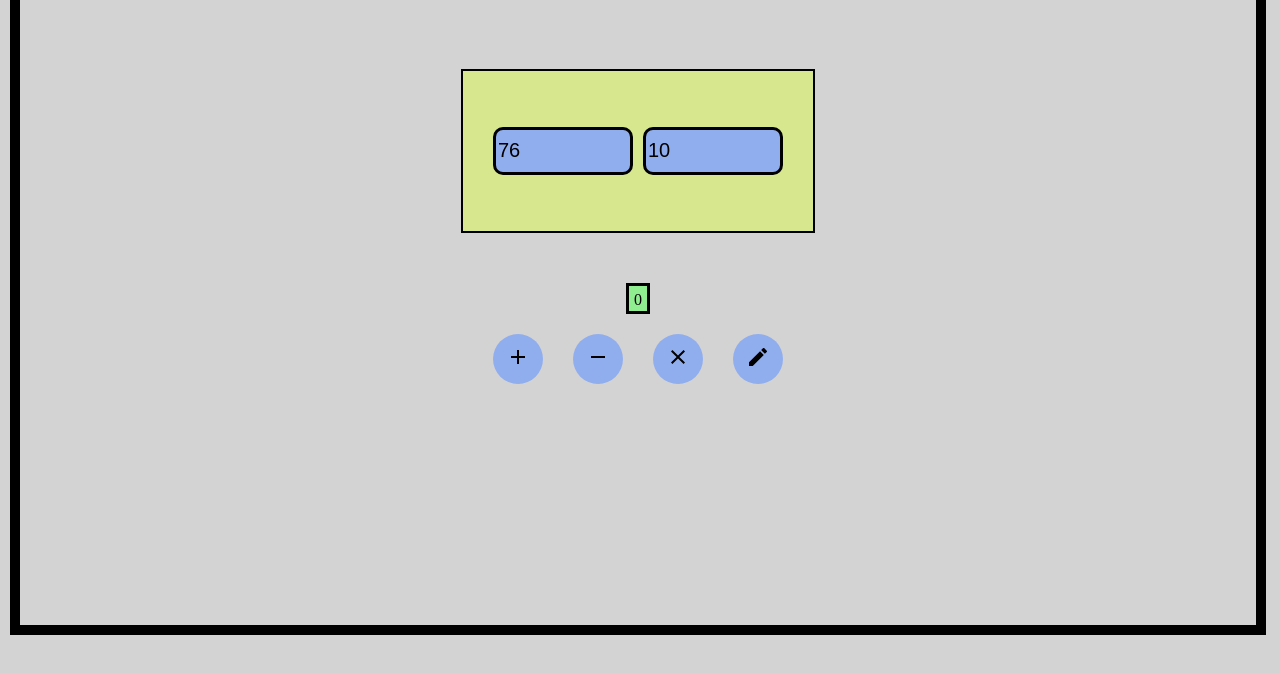
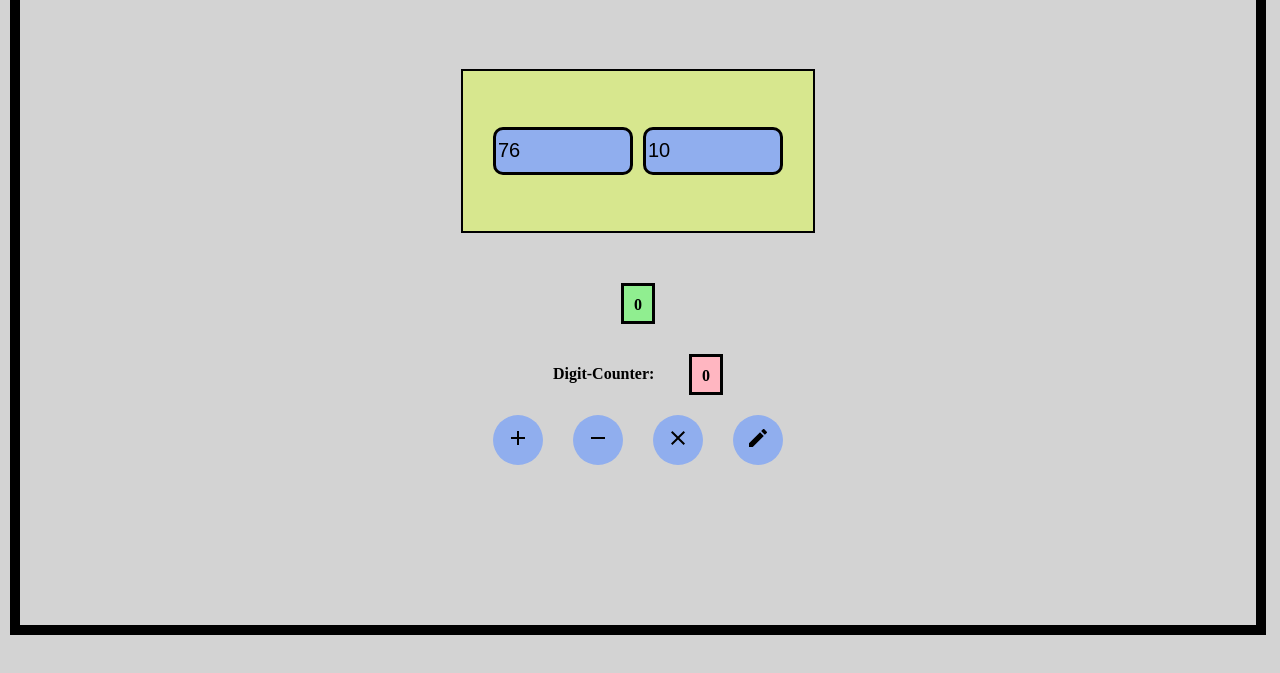
Before and after one commit to franzosterkamp/calculator-99, a website built with Parcel: page src/index.html in a window 1280 px wide. Shown: the part 125-798 px from the top of the page. Built offline with nearby package versions, Linux system fonts and the light colour scheme.

Commit message:
add DigiCounter (#7)

```diff
--- a/src/index.html
+++ b/src/index.html
@@ -27,6 +27,11 @@
       />
     </div>
     <div id="result">0</div>
+
+    <div class="counter">
+      <div>Digit-Counter:</div>
+      <div class="digitcounter">0</div>
+    </div>
     <div class="buttons">
       <button class="plus">
         <svg
--- a/src/index.js
+++ b/src/index.js
@@ -1,6 +1,6 @@
 "use strict";
 
-import { sum, minus, multi, divide } from "./lib/operators";
+import { sum, minus, multi, divide, countDigits } from "./lib/operators";
 
 const firstElement = document.querySelector("[name=first]");
 const secondElement = document.querySelector("[name=second]");
@@ -9,8 +9,8 @@ const minusButton = document.querySelector(".minus");
 const multiButton = document.querySelector(".multi");
 const divideButton = document.querySelector(".divide");
 const operator = document.querySelector(".operator");
-// const result = document.getElementById("result");
 const result = document.querySelector("#result");
+const digitCounter = document.querySelector(".digitcounter");
 
 plusButton.addEventListener("click", function() {
   // const sum = parseInt(firstElement.value) + parseInt(secondElement.value);
@@ -18,6 +18,7 @@ plusButton.addEventListener("click", function() {
   const secondNumber = parseInt(secondElement.value);
   result.innerHTML = sum(firstNumber, secondNumber);
   operator.innerHTML = "+";
+  digitCounter.innerHTML = countDigits(sum(firstNumber, secondNumber));
 });
 
 minusButton.addEventListener("click", function() {
@@ -25,6 +26,7 @@ minusButton.addEventListener("click", function() {
   const secondNumber = parseInt(secondElement.value);
   result.innerHTML = minus(firstNumber, secondNumber);
   operator.innerHTML = "-";
+  digitCounter.innerHTML = countDigits(minus(firstNumber, secondNumber));
 });
 
 multiButton.addEventListener("click", function() {
@@ -32,6 +34,7 @@ multiButton.addEventListener("click", function() {
   const secondNumber = parseInt(secondElement.value);
   result.innerHTML = multi(firstNumber, secondNumber);
   operator.innerHTML = "x";
+  digitCounter.innerHTML = countDigits(multi(firstNumber, secondNumber));
 });
 
 divideButton.addEventListener("click", function() {
@@ -39,4 +42,5 @@ divideButton.addEventListener("click", function() {
   const secondNumber = parseInt(secondElement.value);
   result.innerHTML = divide(firstNumber, secondNumber);
   operator.innerHTML = "/";
+  digitCounter.innerHTML = countDigits(divide(firstNumber, secondNumber));
 });
--- a/src/lib/operators.js
+++ b/src/lib/operators.js
@@ -1,3 +1,5 @@
+import { numberLiteralTypeAnnotation } from "@babel/types";
+
 export function sum(first, second) {
   return first + second;
 }
@@ -13,3 +15,7 @@ export function multi(first, second) {
 export function divide(first, second) {
   return first / second;
 }
+
+export function countDigits(a) {
+  return a.toString().length;
+}
--- a/src/style.css
+++ b/src/style.css
@@ -88,5 +88,24 @@ svg {
   width: 30px;
   inline-size: auto;
   height: 15px;
-  padding: 5px;
+  padding: 10px;
+  font-weight: bold;
 }
+.digitcounter {
+  border: solid;
+  background-color: lightpink;
+  width: 80px;
+  inline-size: auto;
+  height: 15px;
+  padding: 10px;
+}
+
+.counter {
+  display: flex;
+  justify-content: space-between;
+  align-items: center;
+  font-size: 16px;
+  font-weight: bold;
+  margin-top: 30px;
+  width: 170px;
+}
```
Also changed, not shown: src/lib/operators.test.js (+21 -1 lines), dist/index.html.
